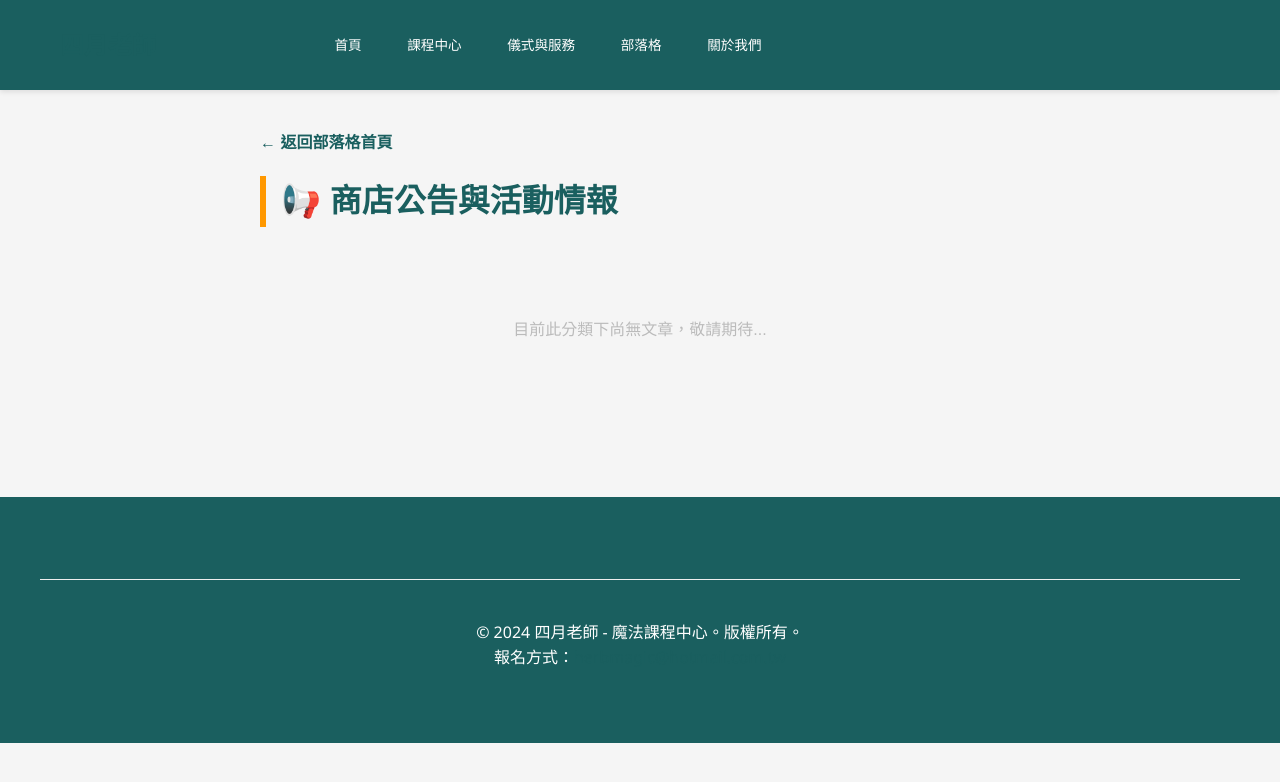
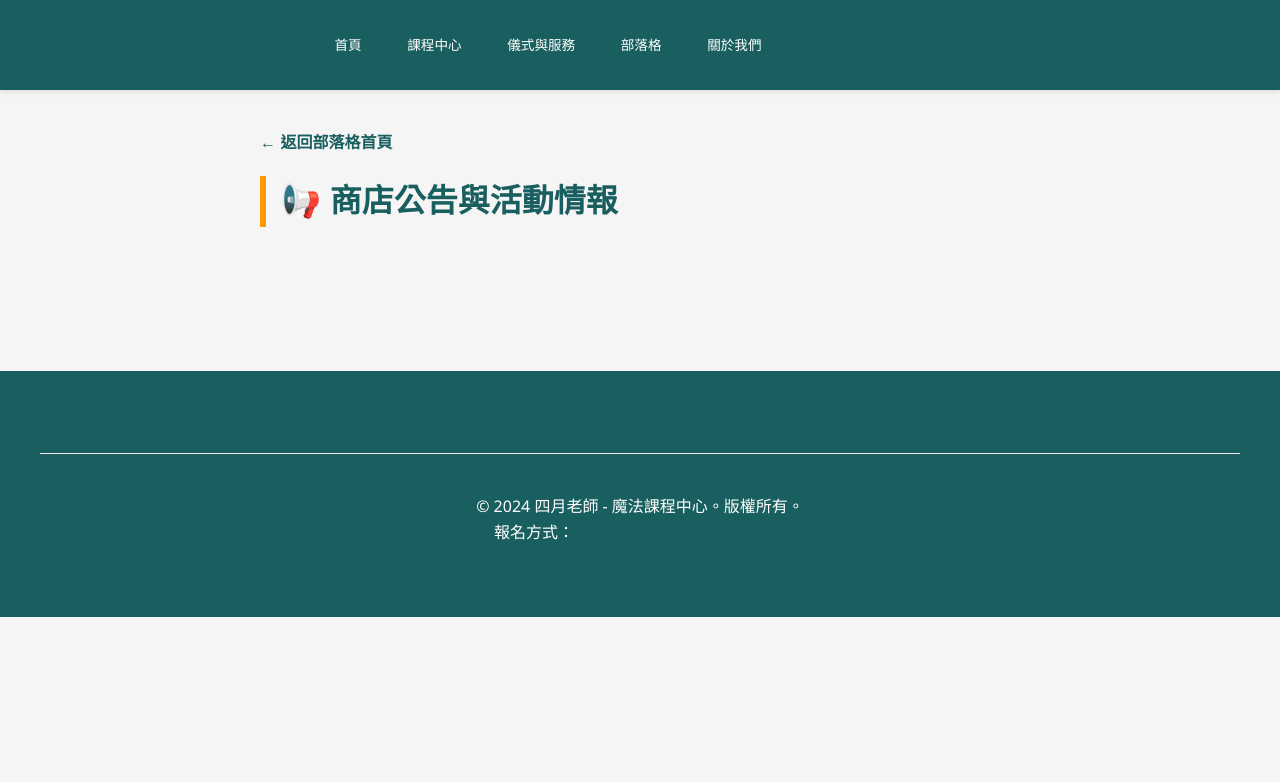
Before and after one commit to light4uliuphone-lang/hoodoo, a Jekyll site: the page built from blog/category/news.html, in a window 1280 px wide. Shown: the top 782 px of the page. Built offline with Jekyll 4.4.1, drawn with Linux system fonts in a browser that asks for light colours; comment, search, counter and statistics services are not loaded.

Commit message:
Update news.html

```diff
--- a/blog/category/news.html
+++ b/blog/category/news.html
@@ -14,8 +14,8 @@ permalink: /blog/category/news.html
     </header>
 
     <div class="category-main-content">
-        {% assign posts = site.posts | where_exp: "item", "item.categories contains 'news' or item.category == 'news'" %}
-        {% for post in posts %}
+        {% for post in site.posts %}
+            {% if post.categories contains "news" or post.category == "news" %}
                 <article style="margin-bottom: 30px; padding-bottom: 20px; border-bottom: 1px solid #eee;">
                     <div style="color: #888; font-size: 0.85rem; margin-bottom: 10px;">📅 {{ post.date | date: "%Y/%m/%d" }}</div>
                     <h3 style="margin: 10px 0; font-size: 1.4rem;">
@@ -25,10 +25,7 @@ permalink: /blog/category/news.html
                         {{ post.excerpt | strip_html | truncate: 120 }}
                     </div>
                 </article>
+            {% endif %}
         {% endfor %}
-
-        {% if posts.size == 0 %}
-            <p style="text-align: center; color: #bbb; padding: 50px 0;">目前此分類下尚無文章，敬請期待...</p>
-        {% endif %}
     </div>
 </div>
```
Lines whose indentation alone changed are shown as unchanged.
